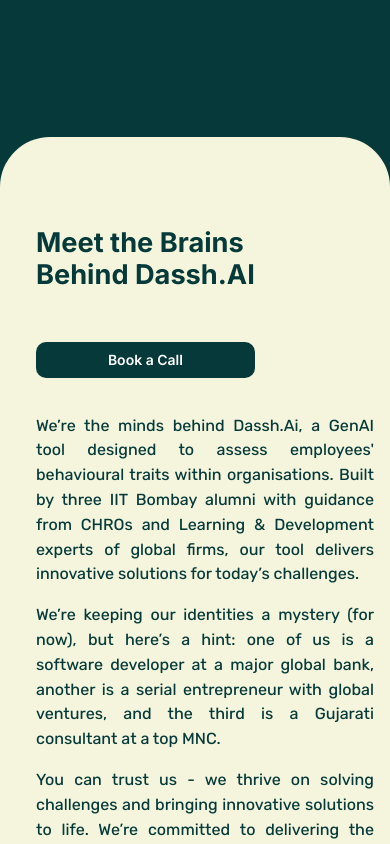
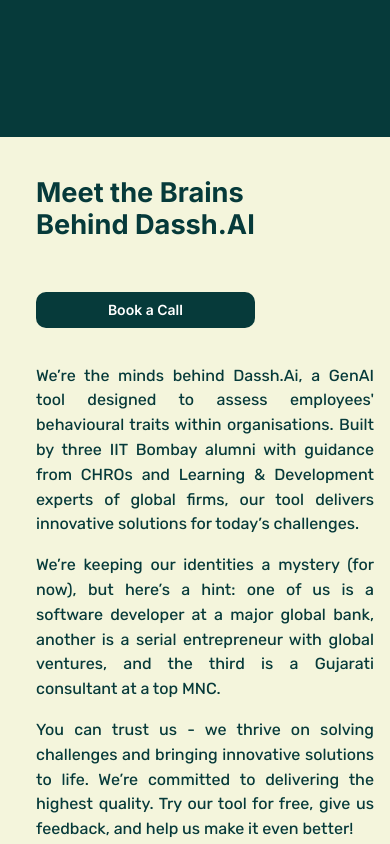
Before and after one commit to Dassh-AI/website, a React (Create React App) app: page / in a window 390 px wide. Shown: the part 4460-5304 px from the top of the page. Built offline with nearby package versions, Linux system fonts and the light colour scheme; no server answers.

Commit message:
Changes in the about us section for mobile view

```diff
--- a/src/styles/pages/home.css
+++ b/src/styles/pages/home.css
@@ -500,6 +500,15 @@
   .dassh-showcase .inner-flex-container {
     flex-direction: column;
     padding-left: 20px;
+    border-radius: 0 !important;
+  }
+
+
+  .showcase-white.dassh-showcase
+  {
+    border-radius: 0 0 0 0;
+    padding-top: 0;
+
   }
 
   .dassh-showcase .left-inner-box,
```
